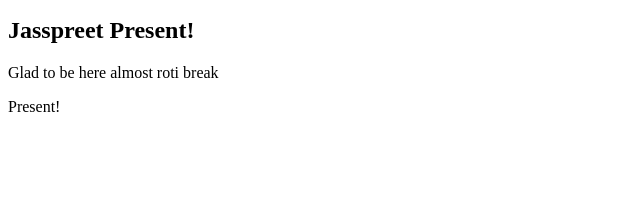
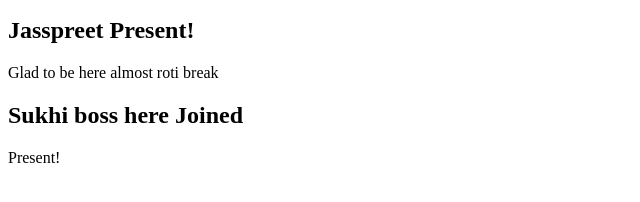
Before and after one commit to RajvinderYogi/test-for-team, a plain HTML site: page index.html in a window 1280 px wide. Shown: the part 110-312 px from the top of the page, without its empty margins (0-640 px from the left). Drawn offline with Linux system fonts and the light colour scheme.

Commit message:
Sukhi singh here

```diff
--- a/index.html
+++ b/index.html
@@ -8,5 +8,7 @@
         <h2>Jasspreet Joined</h2>
         <h2>Jasspreet Present!</h2>
         <p> Glad to be here almost roti break</p>
+        <h2>Sukhi boss here Joined</h2>
+
    Present!	</body>
 </html>
```
